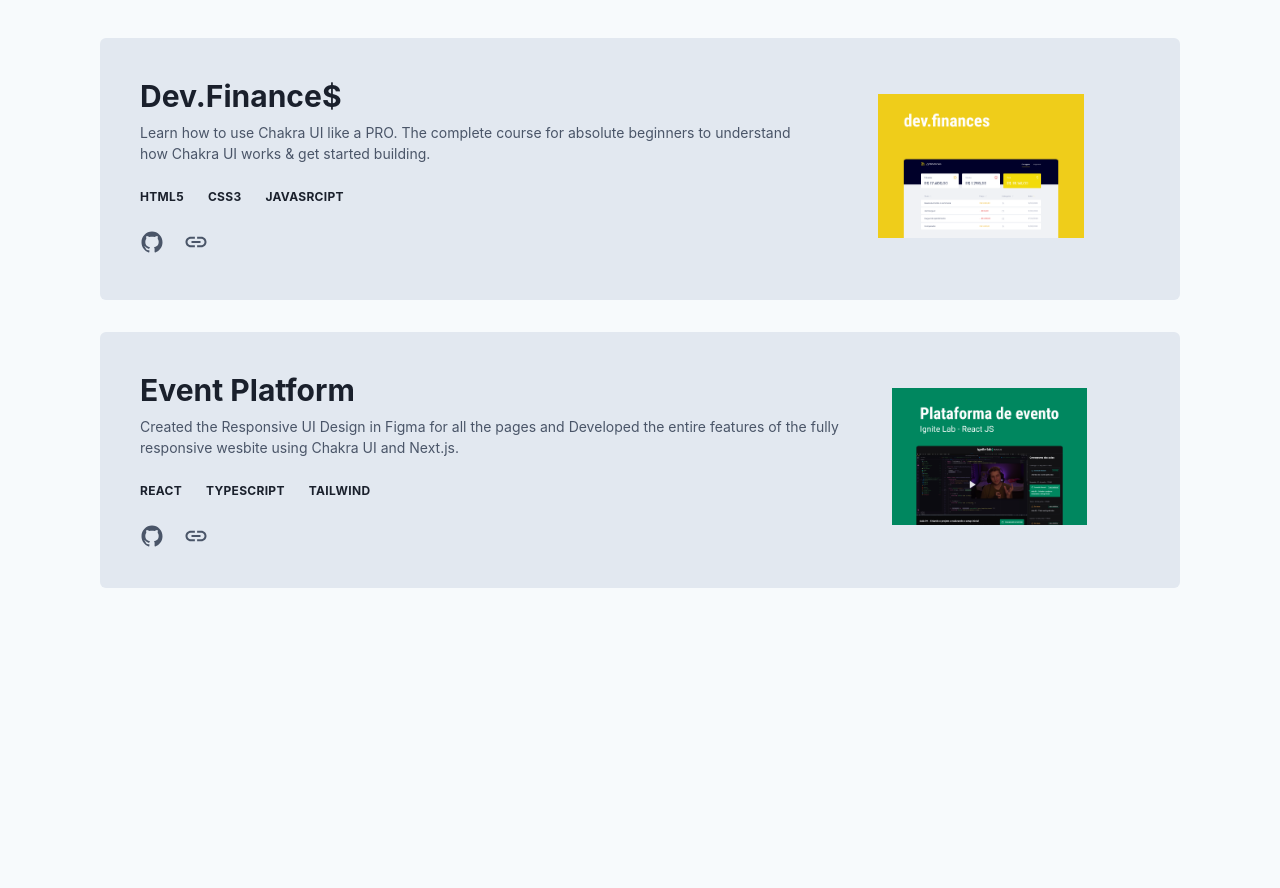
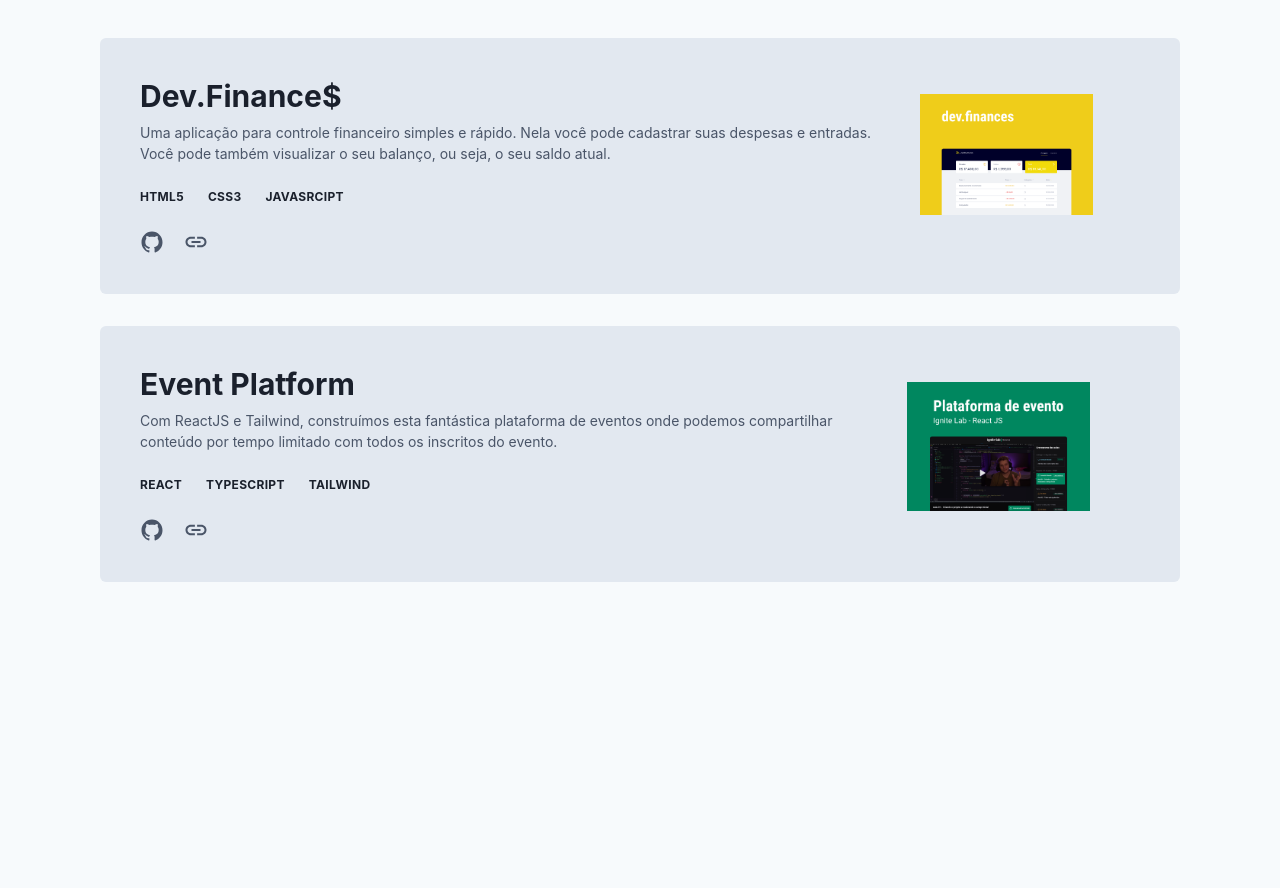
Before and after one commit to moutinhofuturedev/paulomoutinho, a Next.js app: page / in a window 1280 px wide. Shown: the part 4264-5152 px from the top of the page. Built offline with nearby package versions, Linux system fonts and the light colour scheme.

Commit message:
update dos projetos reais

```diff
--- a/components/Projects.js
+++ b/components/Projects.js
@@ -10,7 +10,8 @@ function Projects(props) {
       <Stack spacing={8}>
         <ProjectCard
           title='Dev.Finance$'
-          description='Learn how to use Chakra UI like a PRO. The complete course for absolute beginners to understand how Chakra UI works & get started building.'
+          // description='Learn how to use Chakra UI like a PRO. The complete course for absolute beginners to understand how Chakra UI works & get started building.'
+          description="Uma aplicação para controle financeiro simples e rápido. Nela você pode cadastrar suas despesas e entradas. Você pode também visualizar o seu balanço, ou seja, o seu saldo atual."
           src='/assets/finance.png'
           link='https://github.com/moutinhofuturedev/Codigo-Sistema-Financeiro'
           link2='https://devsfinances.netlify.app/'
@@ -18,7 +19,8 @@ function Projects(props) {
         />
         <ProjectCard
           title='Event Platform'
-          description='Created the Responsive UI Design in Figma for all the pages and Developed the entire features of the fully responsive wesbite using Chakra UI and Next.js. '
+          // description='Created the Responsive UI Design in Figma for all the pages and Developed the entire features of the fully responsive wesbite using Chakra UI and Next.js. '
+          description="Com ReactJS e Tailwind, construímos esta fantástica plataforma de eventos onde podemos compartilhar conteúdo por tempo limitado com todos os inscritos do evento."
           src='/assets/event.png'
           link='https://github.com/moutinhofuturedev/Event-Platform'
           link2='https://event-platform-yoqu.vercel.app/'
```
